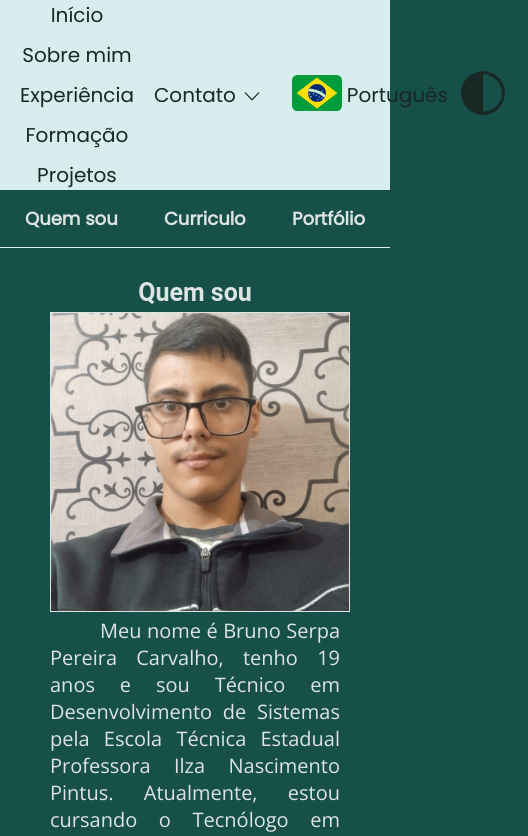
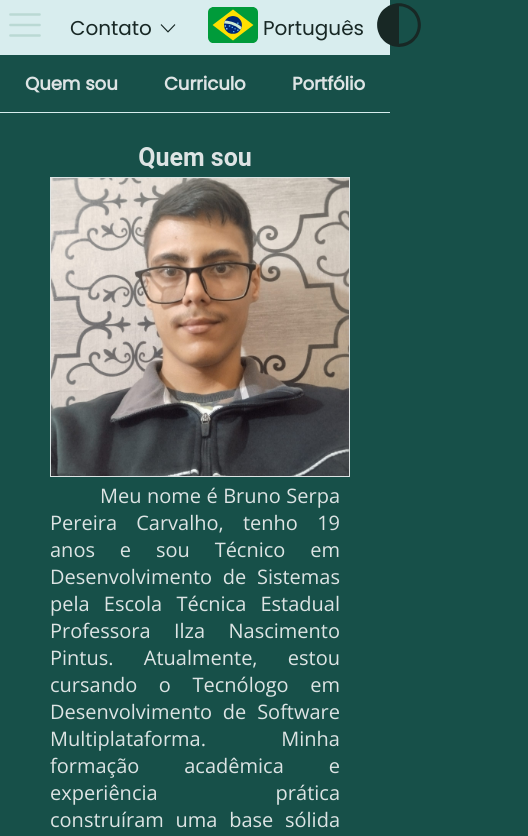
Before and after one commit to BrunoSerpa/portfolio-code, a React (Create React App) app: page / in a window 390 px wide. Shown: the top 836 px of the page, 528 px wide, since content can reach past the window. Built offline with nearby package versions, Linux system fonts and the light colour scheme.

Commit message:
Add ButtonMenu component to Header for mobile menu toggle; update styles for responsive display

```diff
--- a/src/components/Header/index.tsx
+++ b/src/components/Header/index.tsx
@@ -1,7 +1,7 @@
 import { useEffect, useState } from "react";
-import { FlagBrazil, IconDropdown, IconTheme } from "../../assets";
+import { FlagBrazil, IconDropdown, IconMenu, IconTheme } from "../../assets";
 import Props from "../../types";
-import { DivContact, DivDropdown, DivFlag, DivFunctions, DivHeader, DivLinks, FunctionTheme, LinkHeader, TextFunctions } from "./style";
+import { ButtonMenu, DivContact, DivDropdown, DivFlag, DivFunctions, DivHeader, DivLinks, FunctionTheme, LinkHeader, TextFunctions } from "./style";
 import { DarkMode, WhiteMode } from "../../styles";
 import ImgSVG from "../Svg";
 import Contacts from "../Contacts";
@@ -22,6 +22,7 @@ export default function Header(header: Readonly<Props>) {
     }, [header.sets]);
 
     const [showContact, setShowContact] = useState(false);
+    const [showMenu, setShowMenu] = useState(false);
 
     const toggleDropdown = () => {
         setShowContact(!showContact);
@@ -29,7 +30,10 @@ export default function Header(header: Readonly<Props>) {
     return (
         <>
             <DivHeader theme={header.data.theme}>
-                <DivLinks>
+                <ButtonMenu showMenu={showMenu} onClick={() => setShowMenu(!showMenu)}>
+                    <ImgSVG src={IconMenu} height="50" width="50" />
+                </ButtonMenu>
+                <DivLinks theme={header.data.theme} showMenu={showMenu}>
                     <LinkHeader href="/home" theme={header.data.theme}>Início</LinkHeader>
                     <LinkHeader href="/about" theme={header.data.theme}>Sobre mim</LinkHeader>
                     <LinkHeader href="/experience" theme={header.data.theme}>Experiência</LinkHeader>
--- a/src/components/Header/style.ts
+++ b/src/components/Header/style.ts
@@ -32,14 +32,36 @@ const DivHeader = styled.div`
     justify-content: space-between;
     width: 100%;
 `;
-const DivLinks = styled.div`
+const DivLinks = styled.div<{ showMenu: boolean }>`
+    align-items: center;
     display: flex;
     flex-wrap: wrap;
     gap: 10px;
     flex: 1;
     justify-content: space-evenly;
     padding-left: 20px;
+    @media (max-width: 940px) {
+        background-color: ${(props) => props.theme.backgroundColor3};
+        border-bottom-right-radius: 10px;
+        border-right: 2.5px solid ${(props) => props.theme.backgroundColor1};
+        border-bottom: 2.5px solid ${(props) => props.theme.backgroundColor1};
+        display: ${(props) => props.showMenu ? 'flex' : 'none'};
+        flex-direction: column;
+        padding: 25px;
+        padding-top: 55px;
+        position: absolute;
+        top: 0;
+        z-index: 1;
+    };
 `;
+const ButtonMenu = styled.a<{ showMenu: boolean }>`
+    transform: ${(props) => props.showMenu ? 'rotate(90deg)' : 'rotate(0deg)'};
+    @media (min-width: 940px) {
+        display: none;
+    }
+    cursor: pointer;
+    z-index: 2;
+`
 const FunctionTheme = styled.a`
     cursor: pointer;
 `;
@@ -53,4 +75,4 @@ const TextFunctions = styled.p<{ showContact?: boolean }>`
     ${font2};
 `;
 
-export { DivContact, DivDropdown, DivFlag, DivFunctions, DivHeader, DivLinks, FunctionTheme, LinkHeader, TextFunctions };
+export { ButtonMenu, DivContact, DivDropdown, DivFlag, DivFunctions, DivHeader, DivLinks, FunctionTheme, LinkHeader, TextFunctions };
```
